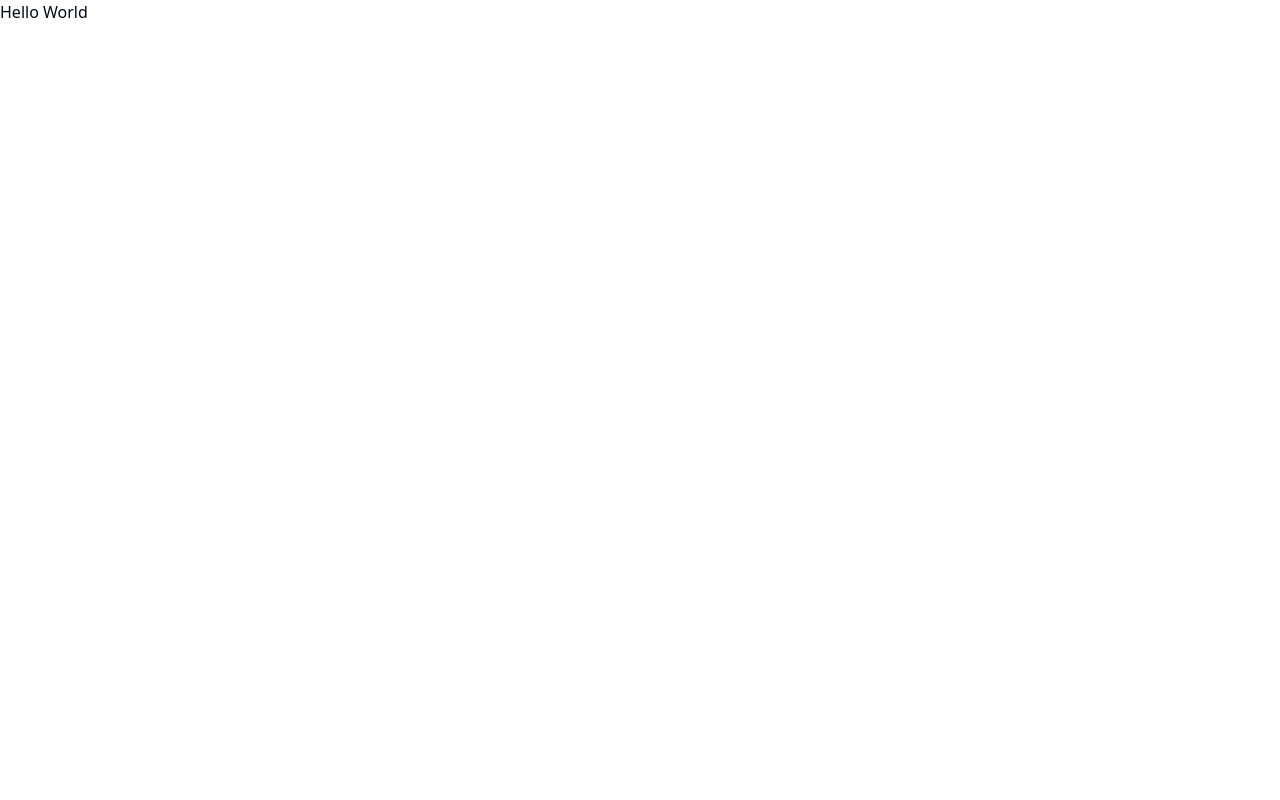
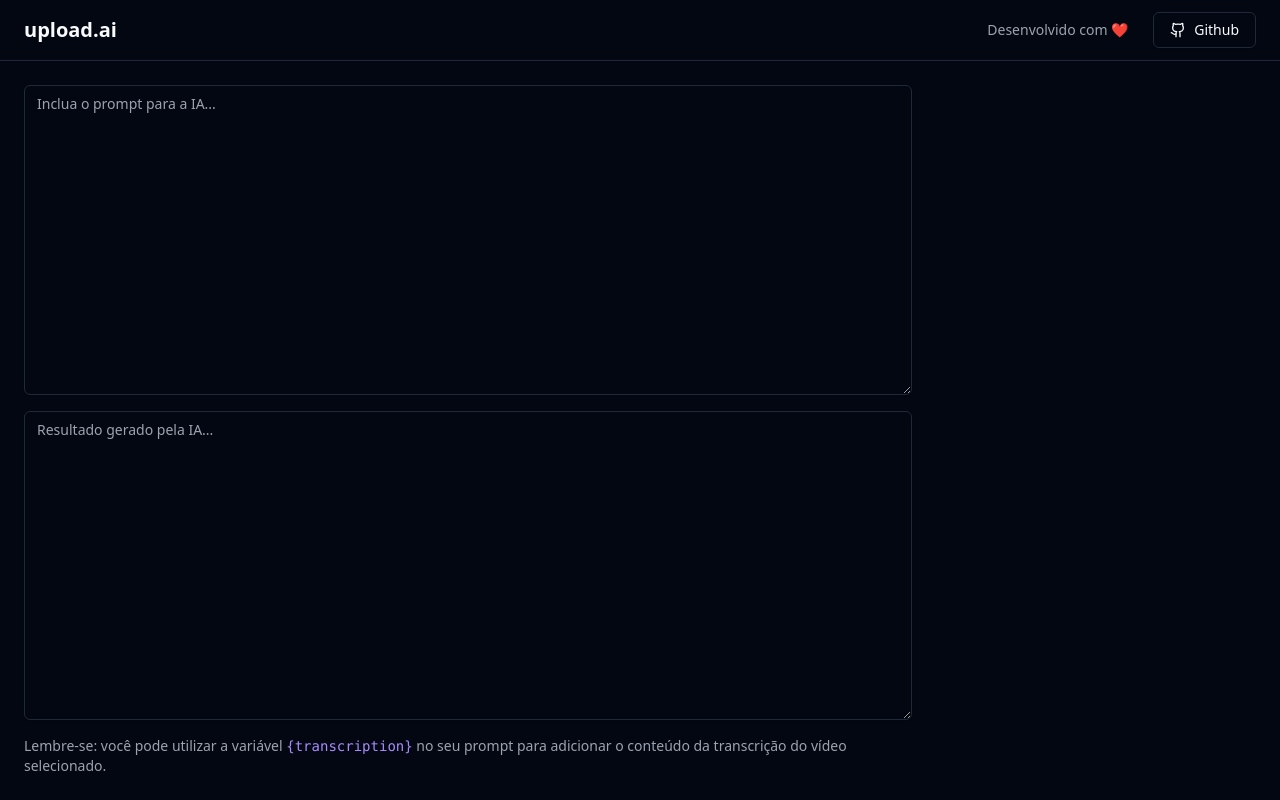
Before and after one commit to lucas-cota/upload-ai-web, a React (Vite) app: page / in a window 1280 px wide. Built offline with nearby package versions, Linux system fonts and the light colour scheme.

Commit message:
header-and-footer

```diff
--- a/package.json
+++ b/package.json
@@ -11,9 +11,11 @@
   },
   "dependencies": {
     "@radix-ui/react-icons": "^1.3.0",
+    "@radix-ui/react-separator": "^1.0.3",
     "@radix-ui/react-slot": "^1.0.2",
     "class-variance-authority": "^0.7.0",
     "clsx": "^2.0.0",
+    "lucide-react": "^0.277.0",
     "react": "^18.2.0",
     "react-dom": "^18.2.0",
     "tailwind-merge": "^1.14.0",
--- a/src/App.tsx
+++ b/src/App.tsx
@@ -1,5 +1,46 @@
+import { Separator } from "@/components/ui/separator";
+import { Button } from "@/components/ui/button";
+import { Github } from "lucide-react"
+import { Textarea } from "@/components/ui/textarea";
+
 export function App() {
   return (
-    <h1>Hello World</h1>
+    <div className="min-h-screen flex flex-col">
+      <div className="px-6 py-3 flex items-center justify-between border-b">
+        <h1 className="text-xl font-bold">upload.ai</h1>
+
+        <div className="flex items-center gap-3">
+          <span className="text-sm text-muted-foreground">
+            Desenvolvido com ❤️
+          </span>
+
+          {/* corrigir o separador */}
+          <Separator orientation='vertical' className="h6" />
+
+
+          <Button variant={"outline"}>
+            <Github className="w-4 h-4 mr-2" />
+            Github
+          </Button>
+        </div>
+      </div>
+
+      <main className="flex-1 p-6 flex gap-6">
+        <div className="flex flex-col flex-1 gap-4">
+          <div className="grid grid-rows-2 gap-4 flex-1">
+
+          <Textarea placeholder="Inclua o prompt para a IA..." />
+          <Textarea placeholder="Resultado gerado pela IA..." readOnly/>
+
+          </div>
+          <p className="text-muted-foreground text-sm">
+            Lembre-se: você pode utilizar a variável <code className="text-violet-400">{'{transcription}'}</code> no seu prompt para adicionar o conteúdo da transcrição do vídeo selecionado.
+          </p>
+        </div>
+        <aside className="w-80">
+
+        </aside>
+      </main>
+    </div>
   )
 }
--- /dev/null
+++ b/src/components/ui/separator.tsx
@@ -0,0 +1,29 @@
+import * as React from "react"
+import * as SeparatorPrimitive from "@radix-ui/react-separator"
+
+import { cn } from "@/lib/utils"
+
+const Separator = React.forwardRef<
+  React.ElementRef<typeof SeparatorPrimitive.Root>,
+  React.ComponentPropsWithoutRef<typeof SeparatorPrimitive.Root>
+>(
+  (
+    { className, orientation = "horizontal", decorative = true, ...props },
+    ref
+  ) => (
+    <SeparatorPrimitive.Root
+      ref={ref}
+      decorative={decorative}
+      orientation={orientation}
+      className={cn(
+        "shrink-0 bg-border",
+        orientation === "horizontal" ? "h-[1px] w-full" : "h-full w-[1px]",
+        className
+      )}
+      {...props}
+    />
+  )
+)
+Separator.displayName = SeparatorPrimitive.Root.displayName
+
+export { Separator }
--- /dev/null
+++ b/src/components/ui/textarea.tsx
@@ -0,0 +1,24 @@
+import * as React from "react"
+
+import { cn } from "@/lib/utils"
+
+export interface TextareaProps
+  extends React.TextareaHTMLAttributes<HTMLTextAreaElement> {}
+
+const Textarea = React.forwardRef<HTMLTextAreaElement, TextareaProps>(
+  ({ className, ...props }, ref) => {
+    return (
+      <textarea
+        className={cn(
+          "flex min-h-[60px] w-full rounded-md border border-input bg-transparent px-3 py-2 text-sm shadow-sm placeholder:text-muted-foreground focus-visible:outline-none focus-visible:ring-1 focus-visible:ring-ring disabled:cursor-not-allowed disabled:opacity-50",
+          className
+        )}
+        ref={ref}
+        {...props}
+      />
+    )
+  }
+)
+Textarea.displayName = "Textarea"
+
+export { Textarea }
--- a/src/index.css
+++ b/src/index.css
@@ -4,34 +4,25 @@
 
 @layer base {
   :root {
-    --background: 0 0% 100%;
-    --foreground: 222.2 84% 4.9%;
-
-    --card: 0 0% 100%;
-    --card-foreground: 222.2 84% 4.9%;
-
-    --popover: 0 0% 100%;
-    --popover-foreground: 222.2 84% 4.9%;
-
-    --primary: 222.2 47.4% 11.2%;
-    --primary-foreground: 210 40% 98%;
-
-    --secondary: 210 40% 96.1%;
-    --secondary-foreground: 222.2 47.4% 11.2%;
-
-    --muted: 210 40% 96.1%;
-    --muted-foreground: 215.4 16.3% 46.9%;
-
-    --accent: 210 40% 96.1%;
-    --accent-foreground: 222.2 47.4% 11.2%;
-
-    --destructive: 0 84.2% 60.2%;
-    --destructive-foreground: 210 40% 98%;
-
-    --border: 214.3 31.8% 91.4%;
-    --input: 214.3 31.8% 91.4%;
-    --ring: 222.2 84% 4.9%;
-
+    --background: 224 71.4% 4.1%;
+    --foreground: 210 20% 98%;
+    --card: 224 71.4% 4.1%;
+    --card-foreground: 210 20% 98%;
+    --popover: 224 71.4% 4.1%;
+    --popover-foreground: 210 20% 98%;
+    --primary: 263.4 70% 50.4%;
+    --primary-foreground: 210 20% 98%;
+    --secondary: 215 27.9% 16.9%;
+    --secondary-foreground: 210 20% 98%;
+    --muted: 215 27.9% 16.9%;
+    --muted-foreground: 217.9 10.6% 64.9%;
+    --accent: 215 27.9% 16.9%;
+    --accent-foreground: 210 20% 98%;
+    --destructive: 0 62.8% 30.6%;
+    --destructive-foreground: 210 20% 98%;
+    --border: 215 27.9% 16.9%;
+    --input: 215 27.9% 16.9%;
+    --ring: 263.4 70% 50.4%;
     --radius: 0.5rem;
   }
 
```
Also changed, not shown: 1 other file (tests, documents, lock files or other folders).
